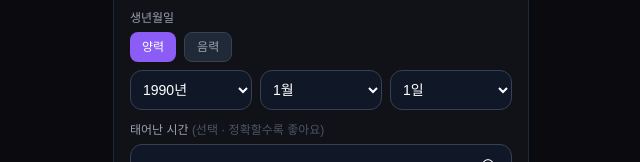
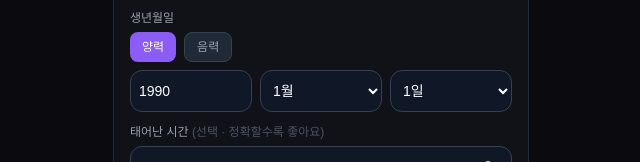
Before and after one commit to younglinam0222-rgb/sajuya, a Next.js app: page /daily in a window 1280 px wide. Shown: the part 324-486 px from the top of the page, without its empty margins (319-959 px from the left). Built offline with nearby package versions, Linux system fonts and the light colour scheme.

Commit message:
Update page.tsx

```diff
--- a/app/daily/page.tsx
+++ b/app/daily/page.tsx
@@ -467,10 +467,12 @@ export default function DailyPage() {
               ))}
             </div>
             <div className="grid grid-cols-3 gap-2">
-              <select value={form.year} onChange={e => setForm(f => ({ ...f, year: e.target.value }))}
-                className="bg-gray-900 border border-gray-700 rounded-xl px-2 py-2.5 text-sm text-white focus:outline-none">
-                {YEARS.map(y => <option key={y} value={y}>{y}년</option>)}
-              </select>
+              <input
+                type="number" placeholder="출생연도" value={form.year}
+                min={1920} max={2010}
+                onChange={e => setForm(f => ({ ...f, year: e.target.value }))}
+                className="bg-gray-900 border border-gray-700 rounded-xl px-2 py-2.5 text-sm text-white focus:outline-none"
+              />
               <select value={form.month} onChange={e => setForm(f => ({ ...f, month: e.target.value }))}
                 className="bg-gray-900 border border-gray-700 rounded-xl px-2 py-2.5 text-sm text-white focus:outline-none">
                 {MONTHS.map(m => <option key={m} value={m}>{m}월</option>)}
```
